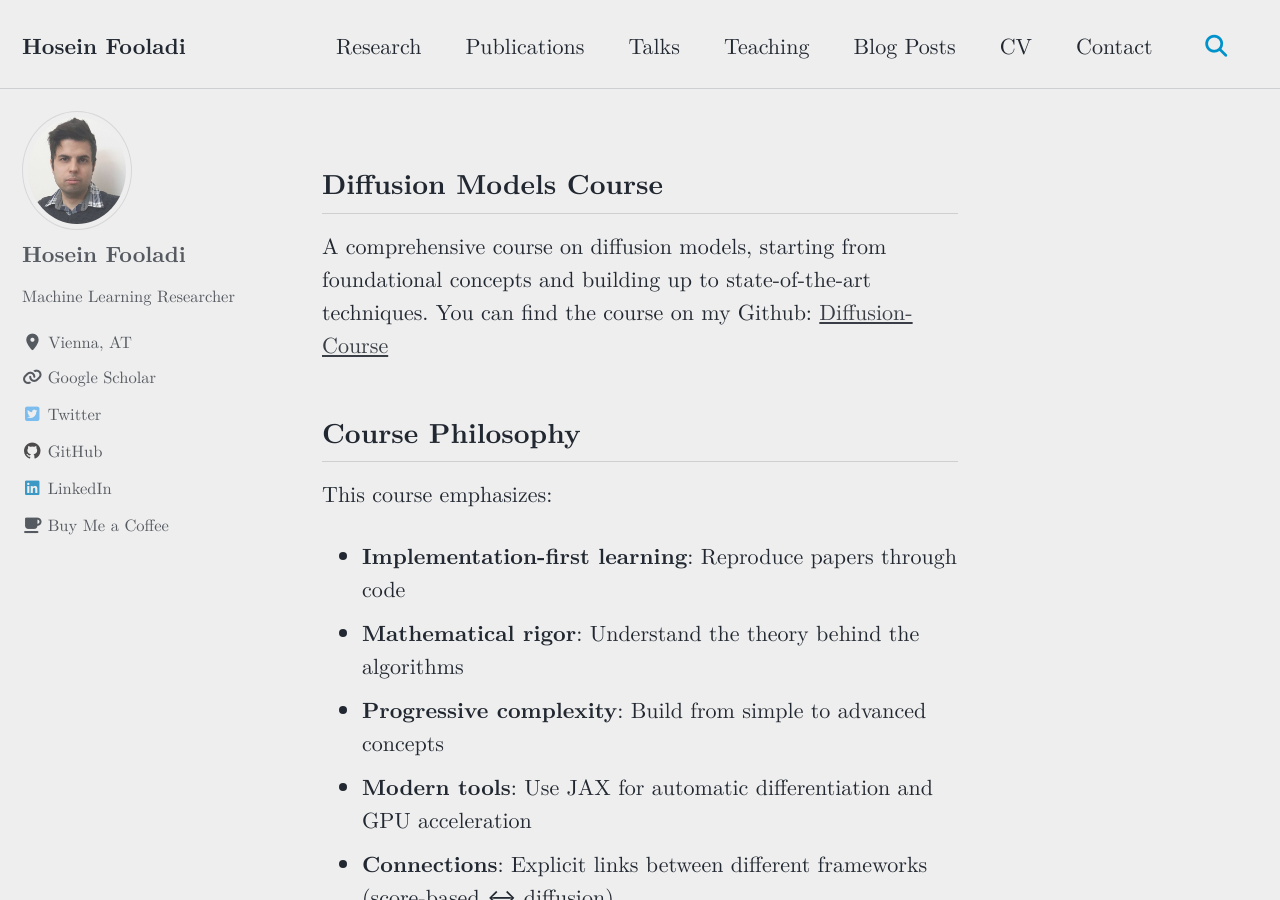
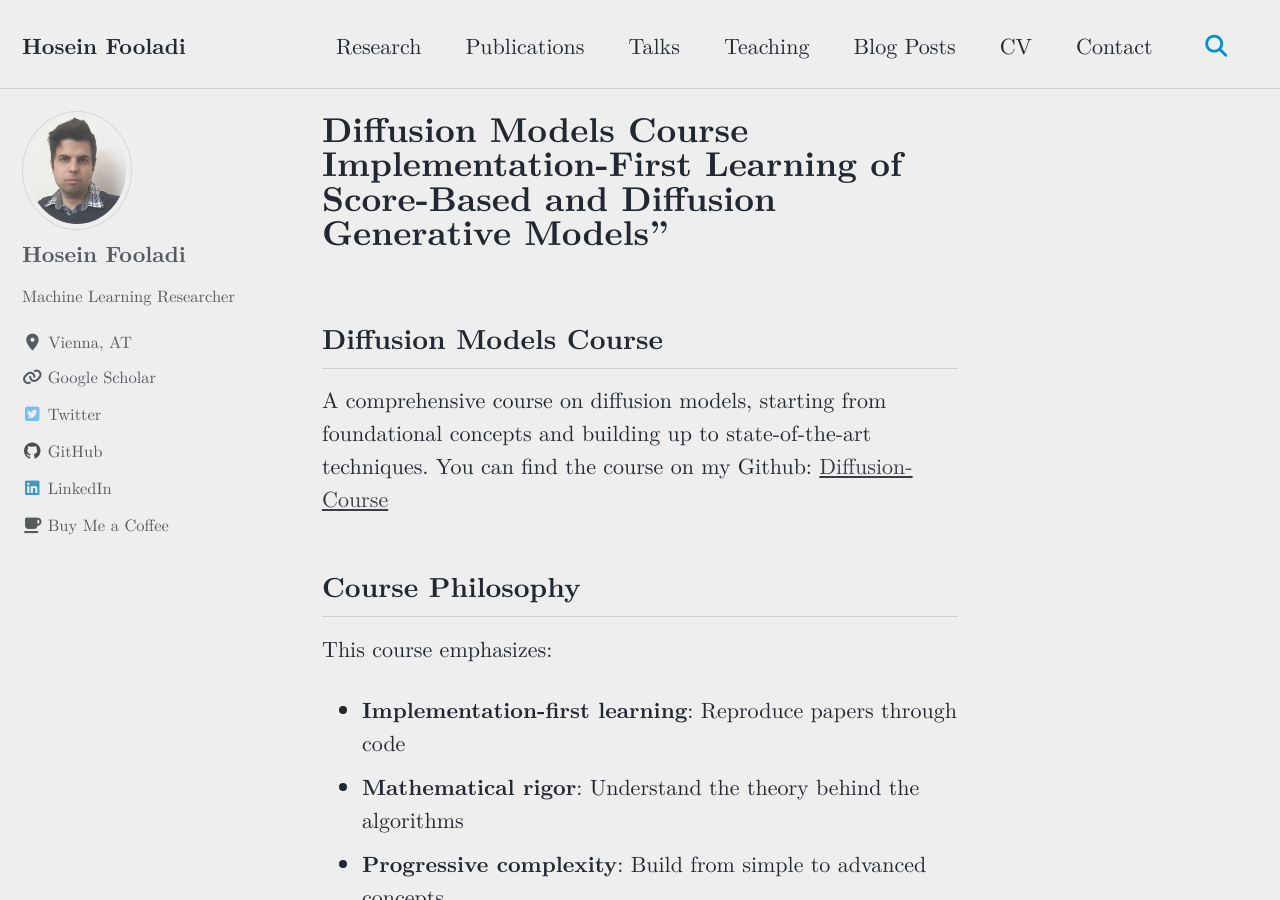
Before and after one commit to HFooladi/HFooladi.github.io, a Jekyll site: the page built from _teaching/2025-diffusion-course.md, in a window 1280 px wide and 900 px high. Built offline with Jekyll 4.4.1, drawn with Linux system fonts in a browser that asks for light colours; cached includes are drawn as plain includes; comment, search, counter and statistics services are not loaded; some of the changed text lies outside the part shown.

Commit message:
add teaching: adding diffusion model course to the teaching section

```diff
--- a/_teaching/2025-diffusion-course.md
+++ b/_teaching/2025-diffusion-course.md
@@ -1,5 +1,5 @@
 ---
-title: Diffusion Models Course: Implementation-First Learning of Score-Based and Diffusion Generative Models"
+title: Diffusion Models Course Implementation-First Learning of Score-Based and Diffusion Generative Models"
 collection: teaching
 type: "graduate course"
 permalink: /teaching/2025-diffusion-course
```
